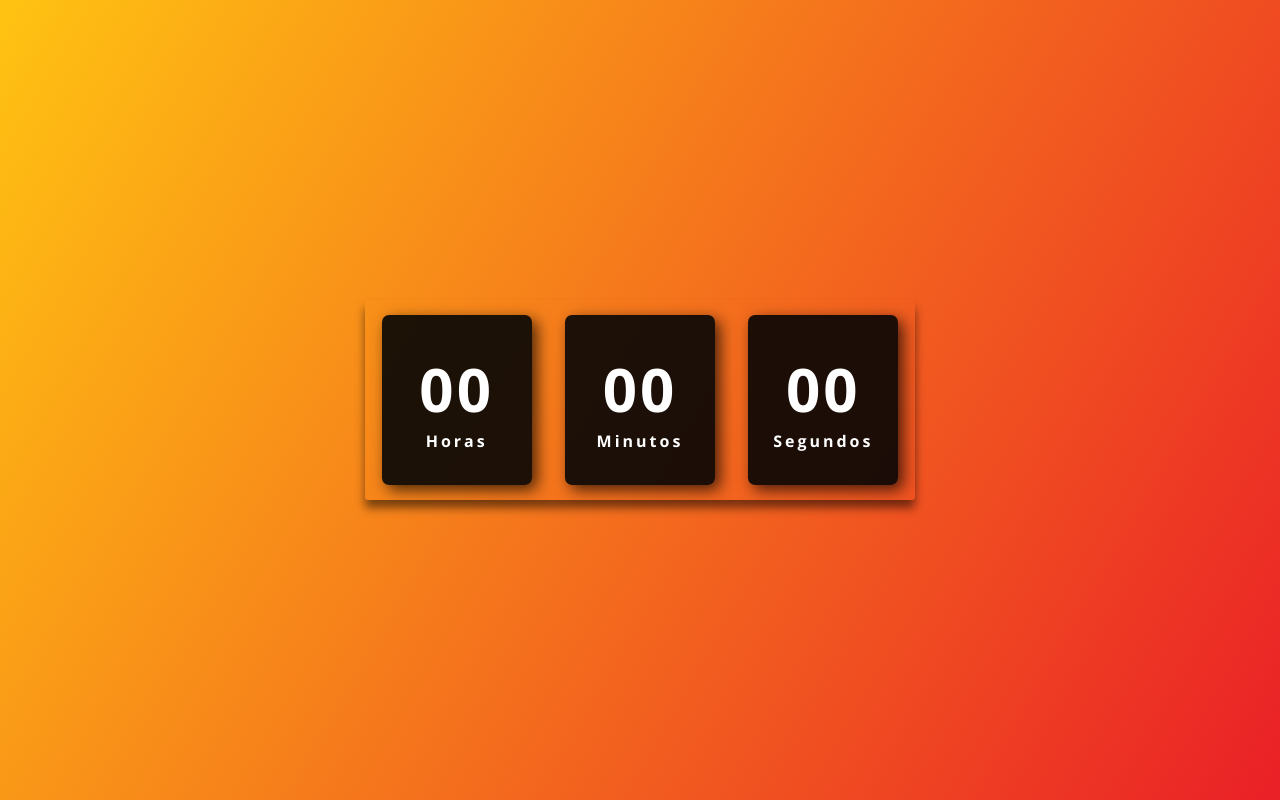
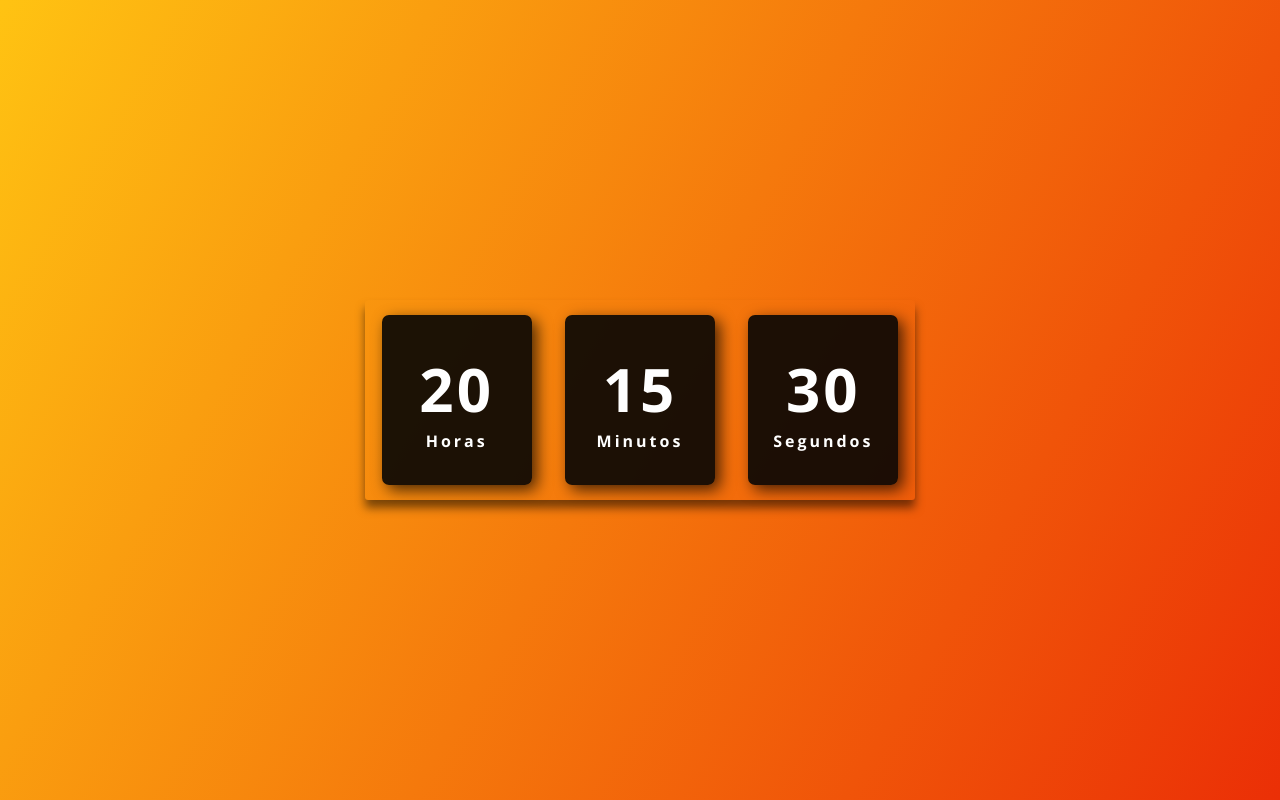
Before and after one commit to JoksLobo/relogio-digital, a plain HTML site: page index.html in a window 1280 px wide. Drawn offline with nearby package versions, Linux system fonts and the light colour scheme.

Commit message:
adição de Java e finalização

```diff
--- a/assets/css/style.css
+++ b/assets/css/style.css
@@ -7,7 +7,7 @@
 
 body {
     height: 100vh;
-    background: linear-gradient(120deg, #FFC312, #EA2027);
+    background: linear-gradient(120deg, #FFC312, #eb2f06);
     display: flex;
     align-items: center;
     justify-content: center;
--- a/assets/js/script.js
+++ b/assets/js/script.js
@@ -1,3 +1,18 @@
 const horas = document.getElementById('horas');
 const minutos = document.getElementById('minutos');
 const segundos = document.getElementById('segundos');
+
+const relogio = setInterval(function time() {
+    let dateToday = new Date();
+    let hr = dateToday.getHours();
+    let min = dateToday.getMinutes();
+    let s = dateToday.getSeconds();
+
+    if (hr < 10) hr = '0' + hr;
+    if (min < 10) min = '0' + min;
+    if (s < 10) s = '0' + s;
+
+    horas.textContent = hr;
+    minutos.textContent = min;
+    segundos.textContent = s;
+})
```
